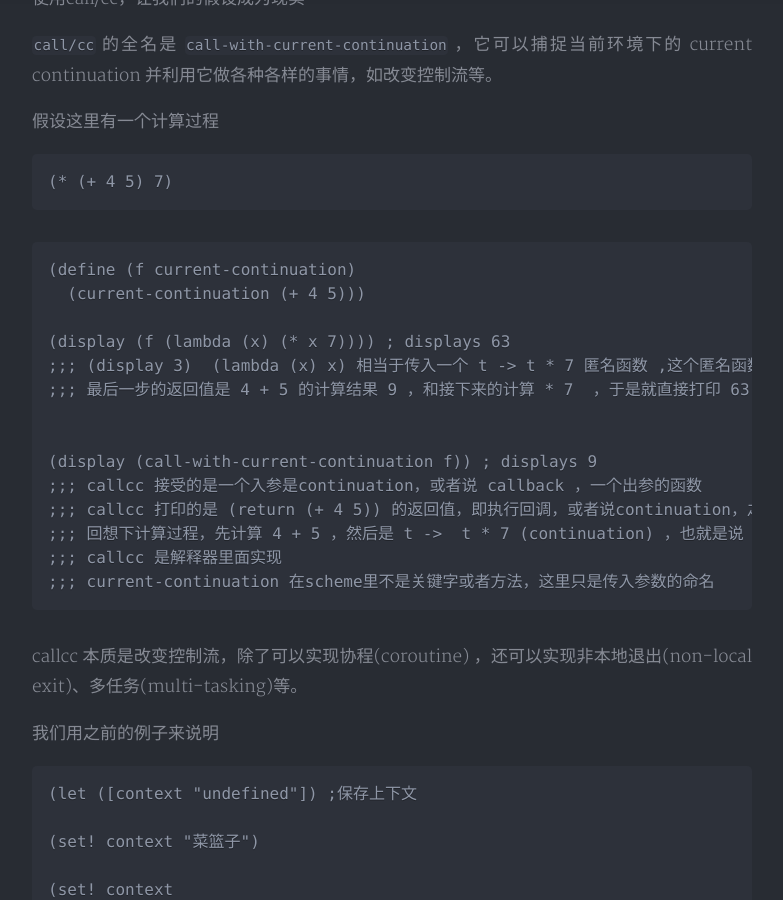
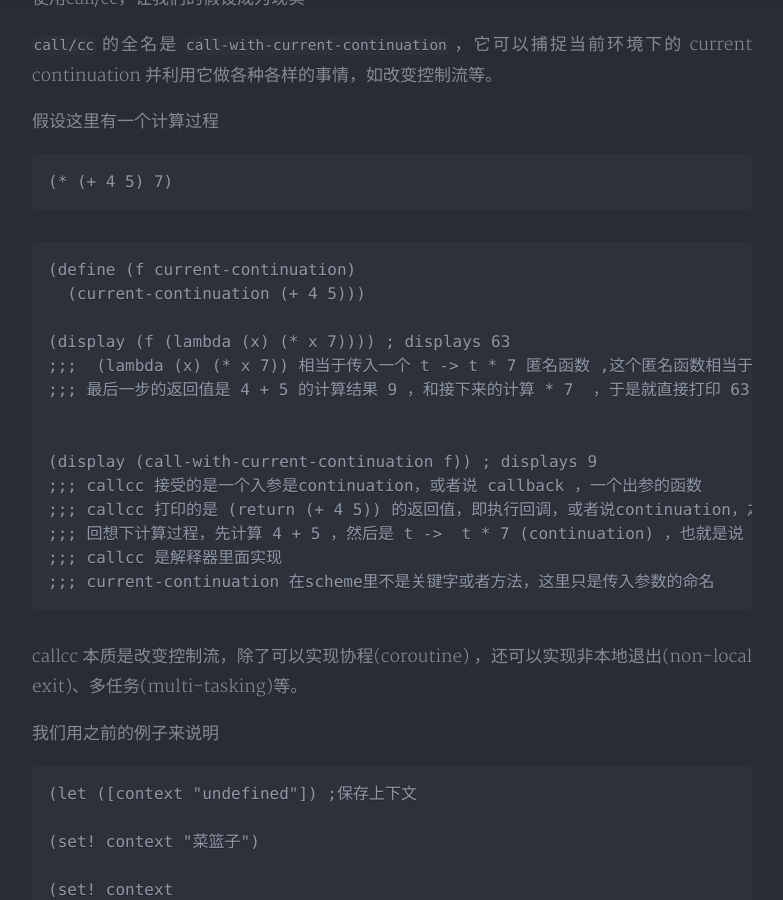
Before and after one commit to ica10888/ica10888.github.io, a Jekyll site: the page built from _posts/2019-12-31-advanced java （五） 协程.md, in a window 1280 px wide and 900 px high, scrolled down 5233 px. Shown: the whole window, without its empty margins (248-1031 px from the left). Built offline with Jekyll 4.4.1, drawn with Linux system fonts in a browser that asks for light colours; nearby versions of some CDN libraries; a style sheet for code colours, icons or effects is not loaded.

Commit message:
Update 2019-12-31-advanced java （五） 协程.md

```diff
--- a/_posts/2019-12-31-advanced java （五） 协程.md
+++ b/_posts/2019-12-31-advanced java （五） 协程.md
@@ -196,7 +196,7 @@ public static String doEat (String o ,Function<String,String> f){
   (current-continuation (+ 4 5)))
 
 (display (f (lambda (x) (* x 7)))) ; displays 63
-;;; (display 3)  (lambda (x) x) 相当于传入一个 t -> t * 7 匿名函数 ,这个匿名函数相当于 continuation，也相当于 callback
+;;;  (lambda (x) (* x 7)) 相当于传入一个 t -> t * 7 匿名函数 ,这个匿名函数相当于 continuation，也相当于 callback
 ;;; 最后一步的返回值是 4 + 5 的计算结果 9 ，和接下来的计算 * 7  ，于是就直接打印 63
 
 
```
